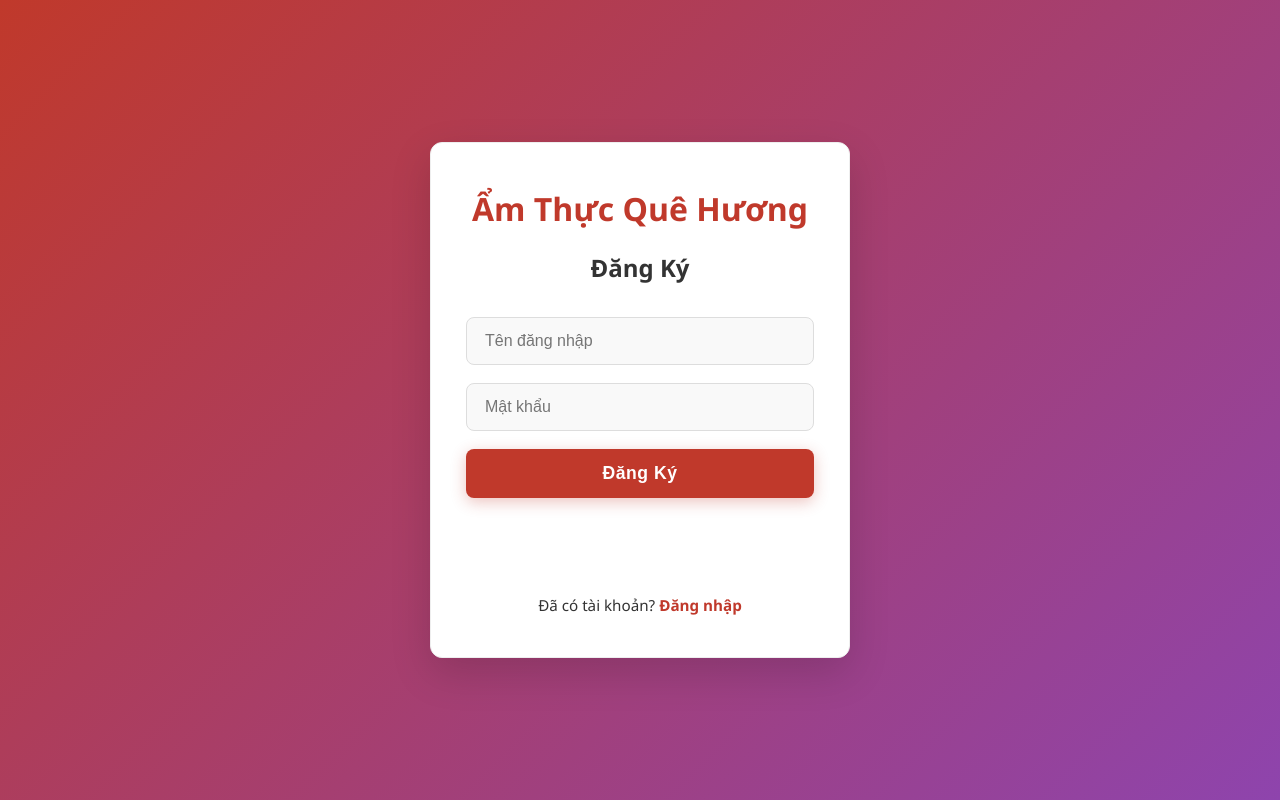
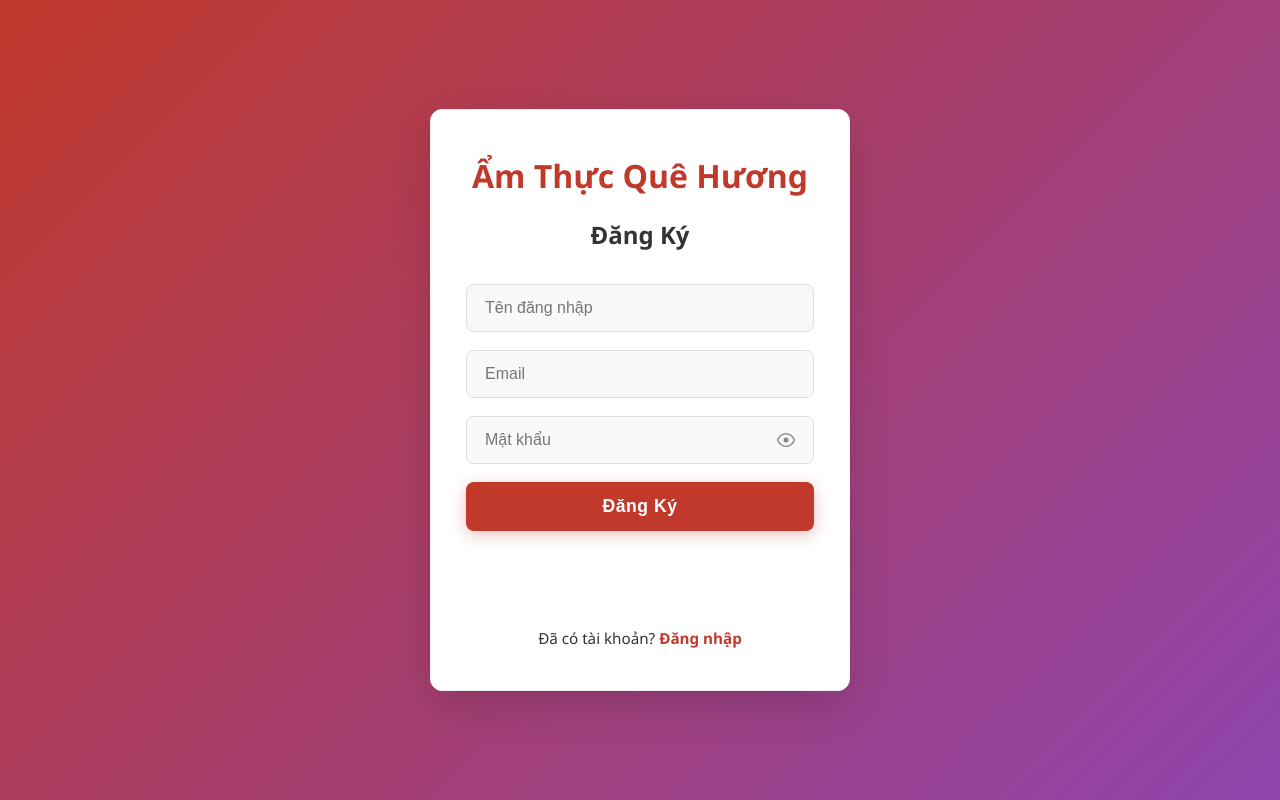
Before and after one commit to VuManhKy/BaiTapLon_am-thuc-que-huong, a plain HTML site: page login.html in a window 1280 px wide. Both pictures are taken after a click on the link "Đăng ký ngay". Drawn offline with Linux system fonts and the light colour scheme.

Commit message:
them phan hien thi pass va them phan dang ki bang email

```diff
--- a/css/login-style.css
+++ b/css/login-style.css
@@ -1,4 +1,3 @@
-
 .login-page-bg {
     /* Dùng gradient để nền  */
     background: linear-gradient(135deg, #c0392b, #8e44ad);
@@ -50,8 +49,38 @@
     font-weight: 600;
 }
 
+/* Phần mới: Wrapper cho input mật khẩu */
+.password-wrapper {
+    position: relative;
+    width: 100%;
+    margin-bottom: 18px; /* Giữ lại margin dưới của input */
+}
+
+/* CSS cho icon hiển thị mật khẩu */
+.toggle-password {
+    position: absolute;
+    top: 50%;
+    right: 18px;
+    transform: translateY(-50%);
+    cursor: pointer;
+    color: #888;
+    width: 20px;
+    height: 20px;
+    display: flex;
+    align-items: center;
+    justify-content: center;
+}
+
+.toggle-password svg {
+    width: 100%;
+    height: 100%;
+    fill: currentColor;
+}
+
+
 .form-box input[type="text"],
-.form-box input[type="password"] {
+.form-box input[type="password"],
+.form-box input[type="email"] { /* Thêm input type="email" vào đây */
     width: 100%;
     padding: 14px 18px;
     margin-bottom: 18px;
@@ -60,6 +89,13 @@
     font-size: 1rem;
     background-color: #f9f9f9;
     transition: all 0.3s ease;
+}
+
+/* Thêm padding-right cho trường mật khẩu để không bị icon che */
+.password-wrapper input[type="password"],
+.password-wrapper input[type="text"] {
+    padding-right: 50px;
+    margin-bottom: 0; /* Xóa margin vì đã có ở wrapper */
 }
 
 .form-box input:focus {
--- a/js/login-script.js
+++ b/js/login-script.js
@@ -24,6 +24,7 @@ document.addEventListener('DOMContentLoaded', () => {
     function handleRegister(e) {
         e.preventDefault();
         const username = document.getElementById('register-username').value;
+        const email = document.getElementById('register-email').value; // Lấy giá trị email
         const password = document.getElementById('register-password').value;
         const successMsg = document.getElementById('register-success');
         const errorMsg = document.getElementById('register-error');
@@ -32,10 +33,20 @@ document.addEventListener('DOMContentLoaded', () => {
         errorMsg.textContent = '';
 
         let users = JSON.parse(localStorage.getItem('users')) || {};
+
+        // Kiểm tra xem email đã tồn tại chưa
+        const emailExists = Object.values(users).some(user => user.email === email);
+
         if (users[username]) {
             errorMsg.textContent = 'Tên đăng nhập đã tồn tại!';
+        } else if (emailExists) {
+            errorMsg.textContent = 'Email này đã được sử dụng!';
         } else {
-            users[username] = password; // Trong thực tế phải mã hóa mật khẩu
+            // Cập nhật cấu trúc lưu trữ
+            users[username] = {
+                password: password, // Trong thực tế phải mã hóa mật khẩu
+                email: email
+            };
             localStorage.setItem('users', JSON.stringify(users));
             successMsg.textContent = 'Đăng ký thành công! Vui lòng chuyển sang tab đăng nhập.';
             registerForm.reset();
@@ -50,7 +61,9 @@ document.addEventListener('DOMContentLoaded', () => {
         const errorMsg = document.getElementById('login-error');
 
         let users = JSON.parse(localStorage.getItem('users')) || {};
-        if (users[username] && users[username] === password) {
+
+        // Cập nhật logic kiểm tra đăng nhập cho phù hợp cấu trúc mới
+        if (users[username] && users[username].password === password) {
             // Đăng nhập thành công, lưu thông tin và chuyển hướng
             localStorage.setItem('currentUser', username);
             window.location.href = 'index.html'; // Chuyển về trang chủ
@@ -62,6 +75,32 @@ document.addEventListener('DOMContentLoaded', () => {
     registerForm.addEventListener('submit', handleRegister);
     loginForm.addEventListener('submit', handleLogin);
 
+    // --- PHẦN Xử lý hiển thị mật khẩu ---
+    const eyeIcon = `<svg xmlns="http://www.w3.org/2000/svg" viewBox="0 0 24 24" fill="currentColor"><path d="M12 15a3 3 0 1 0 0-6 3 3 0 0 0 0 6Z" /><path fill-rule="evenodd" d="M1.323 11.447C2.811 6.976 7.028 3.75 12.001 3.75c4.97 0 9.185 3.223 10.675 7.69.12.362.12.752 0 1.113-1.487 4.471-5.705 7.697-10.677 7.697-4.97 0-9.186-3.223-10.675-7.69a.75.75 0 0 1 0-1.113ZM12.001 18.75c3.96 0 7.625-2.55 9.08-6.75-1.455-4.2-5.12-6.75-9.08-6.75-3.96 0-7.625 2.55-9.08 6.75 1.455 4.2 5.12 6.75 9.08 6.75Z" clip-rule="evenodd" /></svg>`;
+    const eyeSlashIcon = `<svg xmlns="http://www.w3.org/2000/svg" viewBox="0 0 24 24" fill="currentColor"><path d="M3.53 2.47a.75.75 0 0 0-1.06 1.06l18 18a.75.75 0 0 0 1.06-1.06l-18-18ZM22.676 12.553a11.249 11.249 0 0 1-2.631 4.31l-3.099-3.099a3 3 0 0 0-4.242-4.242L12 9.03l-1.159-1.159a3 3 0 0 0-4.243-4.242L3.89 2.151a11.248 11.248 0 0 1 18.785 10.402ZM12 18.75a9.75 9.75 0 0 0 5.373-1.54l-1.928-1.928A4.5 4.5 0 0 1 12 16.5a4.5 4.5 0 0 1-4.5-4.5 4.5 4.5 0 0 1 1.23-3.039l-2.43-2.43A9.75 9.75 0 0 0 1.5 12a9.75 9.75 0 0 0 10.5 6.75Z" /></svg>`;
+
+    function setupPasswordToggle(inputId, toggleId) {
+        const passwordInput = document.getElementById(inputId);
+        const togglePassword = document.getElementById(toggleId);
+
+        if (passwordInput && togglePassword) {
+            togglePassword.innerHTML = eyeIcon; // Đặt icon mặc định
+
+            togglePassword.addEventListener('click', () => {
+                if (passwordInput.type === 'password') {
+                    passwordInput.type = 'text';
+                    togglePassword.innerHTML = eyeSlashIcon;
+                } else {
+                    passwordInput.type = 'password';
+                    togglePassword.innerHTML = eyeIcon;
+                }
+            });
+        }
+    }
+
+    setupPasswordToggle('login-password', 'toggle-login-password');
+    setupPasswordToggle('register-password', 'toggle-register-password');
+
     // Kiểm tra nếu URL có #register để hiển thị form đăng ký
     if (window.location.hash === '#register') {
         loginBox.classList.add('hidden');
--- a/login.html
+++ b/login.html
@@ -20,7 +20,11 @@
                 <h2>Đăng Nhập</h2>
                 <form id="login-form">
                     <input type="text" id="login-username" placeholder="Tên đăng nhập" required>
-                    <input type="password" id="login-password" placeholder="Mật khẩu" required>
+                    <!-- Bọc trường mật khẩu -->
+                    <div class="password-wrapper">
+                        <input type="password" id="login-password" placeholder="Mật khẩu" required>
+                        <span class="toggle-password" id="toggle-login-password"></span>
+                    </div>
                     <button type="submit">Đăng Nhập</button>
                     <p id="login-error" class="error-message"></p>
                 </form>
@@ -34,7 +38,13 @@
                 <h2>Đăng Ký</h2>
                 <form id="register-form">
                     <input type="text" id="register-username" placeholder="Tên đăng nhập" required>
-                    <input type="password" id="register-password" placeholder="Mật khẩu" required>
+                    <!-- Thêm trường email -->
+                    <input type="email" id="register-email" placeholder="Email" required>
+                    <!-- Bọc trường mật khẩu -->
+                    <div class="password-wrapper">
+                        <input type="password" id="register-password" placeholder="Mật khẩu" required>
+                        <span class="toggle-password" id="toggle-register-password"></span>
+                    </div>
                     <button type="submit">Đăng Ký</button>
                     <p id="register-success" class="success-message"></p>
                     <p id="register-error" class="error-message"></p>
```
